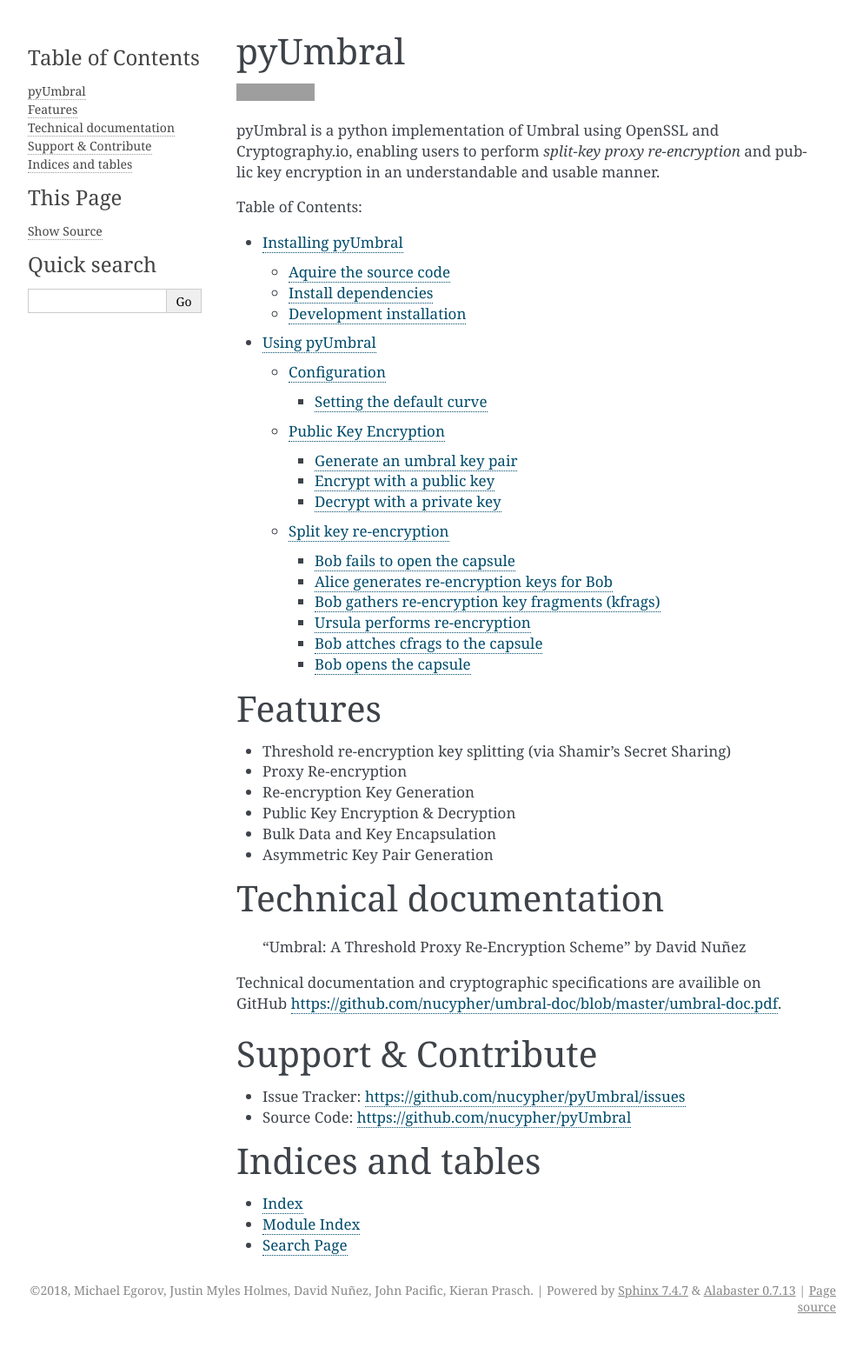
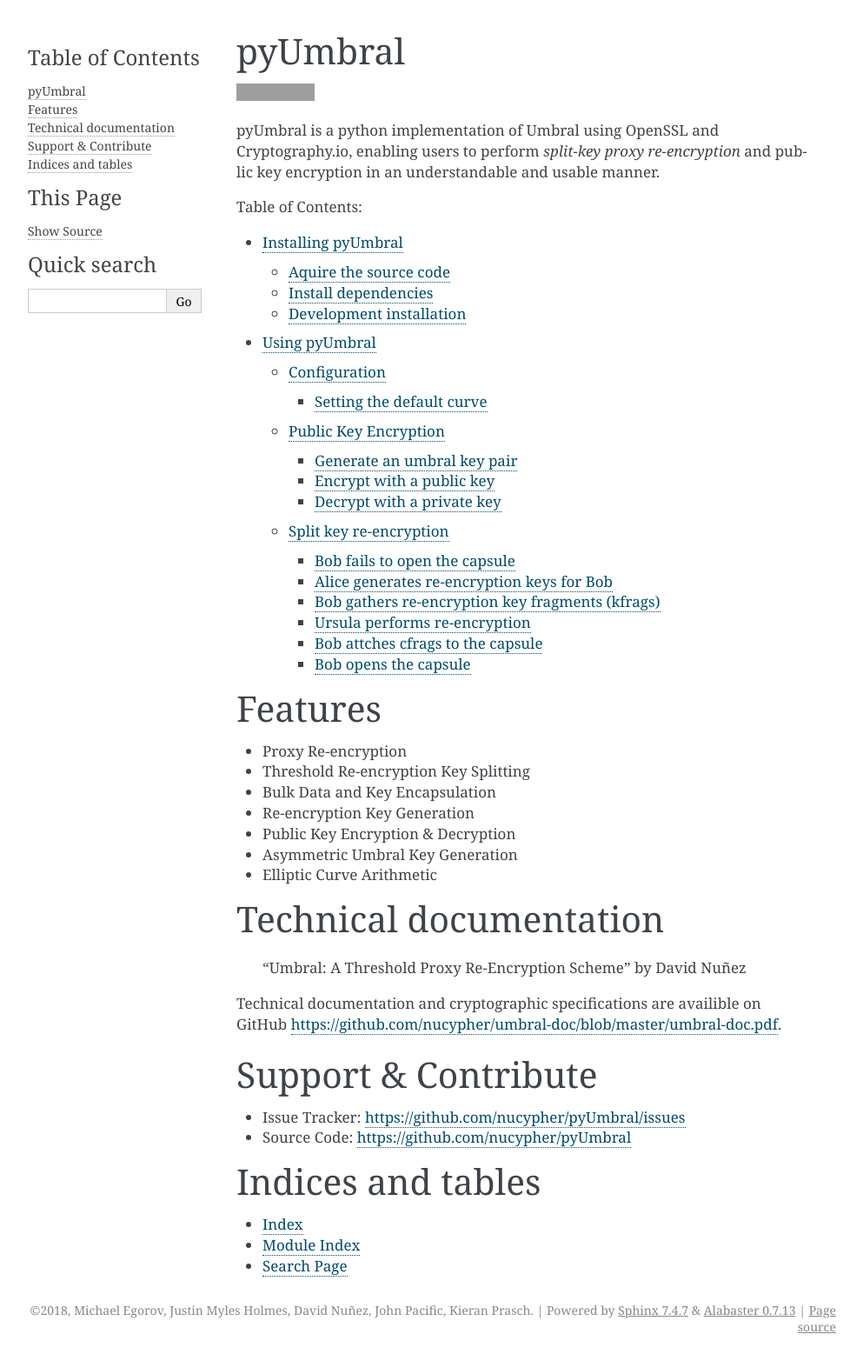
Before and after one commit to nucypher/pyUmbral, a Sphinx documentation site: the page built from docs/source/index.rst, in a window 1280 px wide. Shown: the whole page at 87% size, without its empty margins (148-1141 px from the left). Built offline with Sphinx 7.4.7, drawn with Linux system fonts in a browser that asks for light colours; before the commit the page ends 1542 px from its top, so only the background shows below that; grey boxes are pictures that could not be loaded.

Commit message:
Updates Features List; Splits README sample code into three-part flow.

```diff
--- a/docs/source/index.rst
+++ b/docs/source/index.rst
@@ -18,17 +18,15 @@
    installation
    using_pyumbral
 
-
-
 Features
 ==========
-- Threshold re-encryption key splitting (via Shamir's Secret Sharing)
 - Proxy Re-encryption
+- Threshold Re-encryption Key Splitting
+- Bulk Data and Key Encapsulation
 - Re-encryption Key Generation
 - Public Key Encryption & Decryption
-- Bulk Data and Key Encapsulation
-- Asymmetric Key Pair Generation
-
+- Asymmetric Umbral Key Generation
+- Elliptic Curve Arithmetic
 
 
 Technical documentation
```
Also changed, not shown: README.rst (+25 -21 lines).
